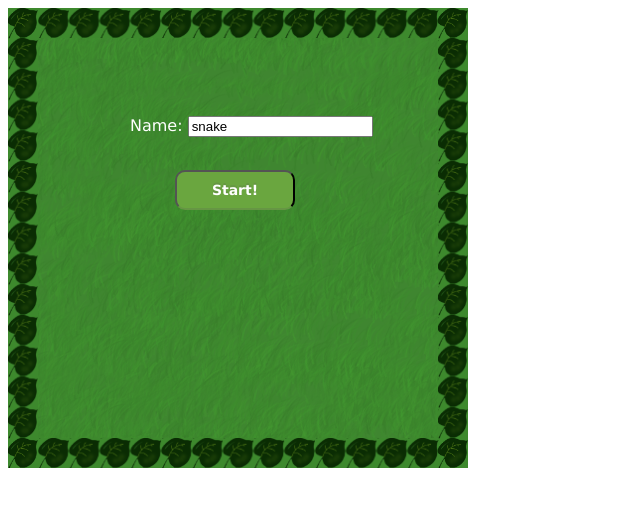
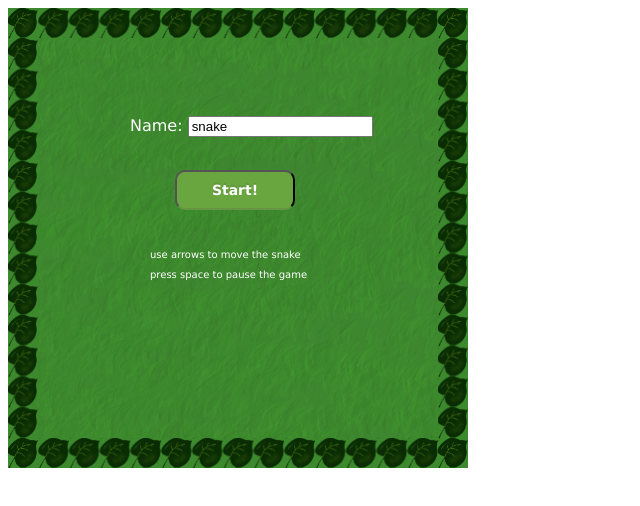
Before and after one commit to malws/Snake-Javascript, a plain HTML site: page index.html in a window 1280 px wide. Shown: the whole page, without its empty margins (0-640 px from the left). Drawn offline with Linux system fonts and the light colour scheme.

Commit message:
Added control info

```diff
--- a/css/style.css
+++ b/css/style.css
@@ -10,6 +10,14 @@ body, button {
 	-webkit-border-image: url('../images/border.png') 50 round; /* Safari 3.1-5 */
     -o-border-image: url('../images/border.png') 50 round; /* Opera 11-12.1 */
     border-image: url('../images/border.png') 50 round;
+}
+
+#controls {
+	position:absolute;
+	left: 150px;
+	top: 240px;
+	font-size: 10px;
+	line-height:10px;
 }
 
 button {
--- a/index.html
+++ b/index.html
@@ -12,6 +12,7 @@
 				<input type="text" id="player" value="snake" maxlength="9"></p>
 			<div class="screen" id="start-screen"  class="active">
 				<button id="bstart" onclick="showScreen('start-screen', 'game-screen')"><span>Start!</span></button>
+				<span id="controls"><p>use arrows to move the snake</p><p>press space to pause the game</p></span>
 			</div>
 			<div class="screen" id="game-screen"  class="inactive" style="display:none">
 				<button id="bgstart" onclick="showScreen('game-screen', 'game-screen')"><span>Restart!</span></button>
```
